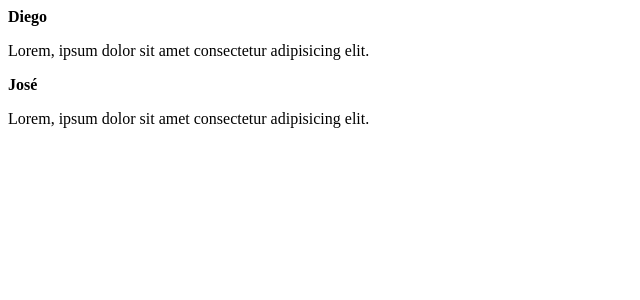
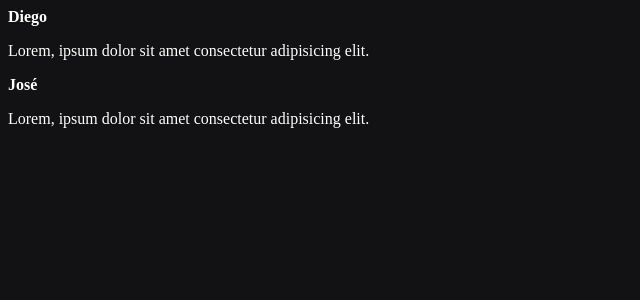
Before and after one commit to diego-salves/react-projects, a React (Vite) app in the folder 01-fundamentos-reactjs/: page / in a window 1280 px wide. Shown: the top 300 px of the page, without its empty margins (0-640 px from the left). Built offline with nearby package versions, Linux system fonts and the light colour scheme.

Commit message:
creating first styles

```diff
--- a/01-fundamentos-reactjs/src/App.jsx
+++ b/01-fundamentos-reactjs/src/App.jsx
@@ -1,4 +1,6 @@
 import { Post } from './Post'
+
+import './styles.css'
 
 export function App() {
   return (
--- /dev/null
+++ b/01-fundamentos-reactjs/src/styles.css
@@ -0,0 +1,4 @@
+body {
+    background: #121214;
+    color: #fff;
+}
```
